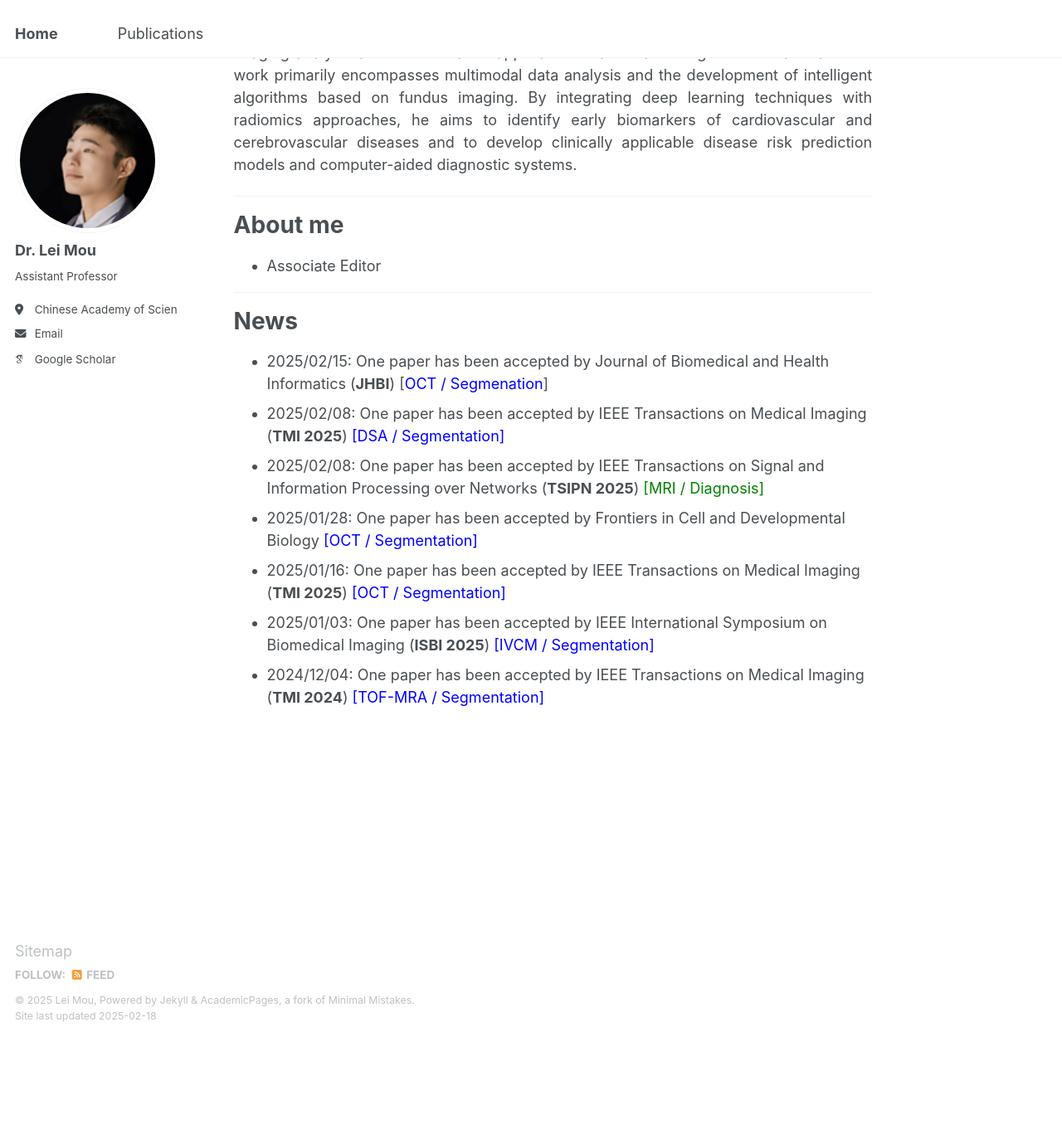
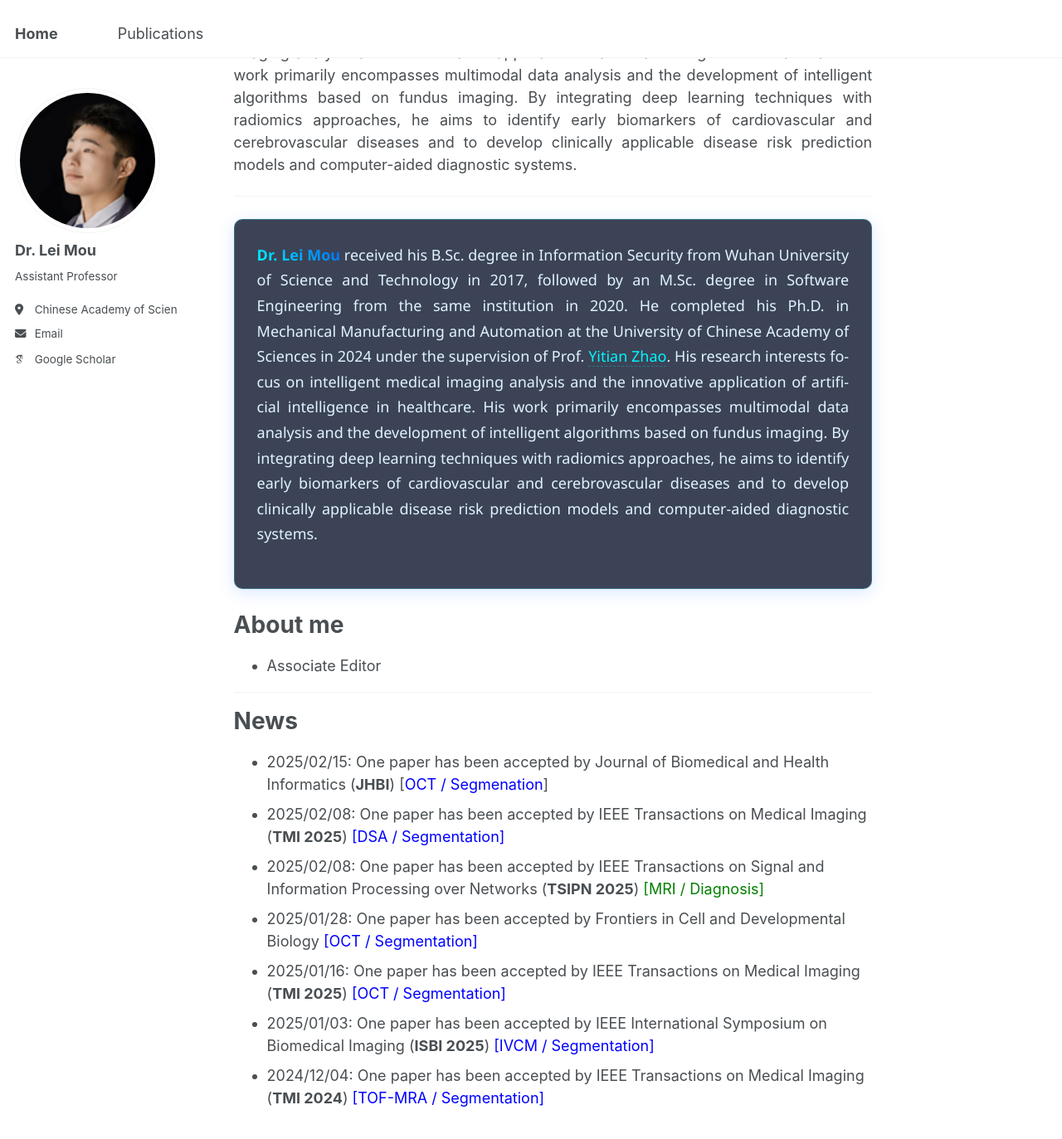
Before and after one commit to iBrain-007/iBrain-007.github.io, a Jekyll site: the page built from _pages/about.md, in a window 1280 px wide and 1400 px high, scrolled down 350 px. Shown: the top 1373 px of the window at 83% size. Built offline with Jekyll 4.4.1, drawn with Linux system fonts in a browser that asks for light colours; some web fonts are replaced; before the commit the page ends 1602 px from its top, so only the background shows below that.

Commit message:
Update about.md

```diff
--- a/_pages/about.md
+++ b/_pages/about.md
@@ -28,6 +28,65 @@ Dr. Lei Mou received his B.Sc. degree in Information Security from Wuhan Univers
 
 ---
 
+<style>
+.bio-card {
+    background: rgba(12, 20, 44, 0.8);
+    border-radius: 10px;
+    padding: 1.5rem;
+    margin: 1.5rem 0;
+    border: 1px solid rgba(64, 224, 255, 0.3);
+    backdrop-filter: blur(8px);
+    box-shadow: 0 4px 20px rgba(0, 103, 255, 0.15);
+}
+
+.bio-text {
+    font-family: 'Segoe UI', system-ui, sans-serif;
+    font-size: 1.05rem;
+    line-height: 1.7;
+    color: #e0f4ff;
+    text-align: justify;
+    hyphens: auto;
+    position: relative;
+}
+
+.bio-highlight {
+    background: linear-gradient(45deg, #00f7ff, #0066ff);
+    -webkit-background-clip: text;
+    -webkit-text-fill-color: transparent;
+    font-weight: 600;
+}
+
+.bio-text a {
+    color: #00f7ff;
+    text-decoration: none;
+    border-bottom: 1px dashed rgba(0, 247, 255, 0.3);
+    transition: all 0.3s ease;
+}
+
+.bio-text a:hover {
+    color: #ffffff;
+    border-bottom-color: #00f7ff;
+    text-shadow: 0 0 8px rgba(0, 247, 255, 0.3);
+}
+
+@media (max-width: 768px) {
+    .bio-card {
+        padding: 1rem;
+        margin: 1rem 0;
+    }
+
+    .bio-text {
+        font-size: 1rem;
+    }
+}
+</style>
+
+<div class="bio-card">
+    <p class="bio-text">
+        <span class="bio-highlight">Dr. Lei Mou</span> received his B.Sc. degree in Information Security from Wuhan University of Science and Technology in 2017, followed by an M.Sc. degree in Software Engineering from the same institution in 2020. He completed his Ph.D. in Mechanical Manufacturing and Automation at the University of Chinese Academy of Sciences in 2024 under the supervision of Prof. <a href="https://ytianzhao.github.io/">Yitian Zhao</a>. His research interests focus on intelligent medical imaging analysis and the innovative application of artificial intelligence in healthcare. His work primarily encompasses multimodal data analysis and the development of intelligent algorithms based on fundus imaging. By integrating deep learning techniques with radiomics approaches, he aims to identify early biomarkers of cardiovascular and cerebrovascular diseases and to develop clinically applicable disease risk prediction models and computer-aided diagnostic systems.
+    </p>
+</div>
+
 # About me
 
 - Associate Editor
```
